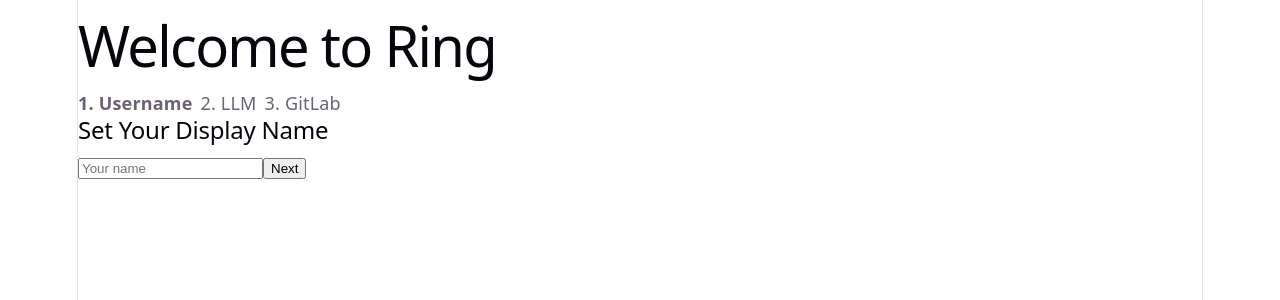
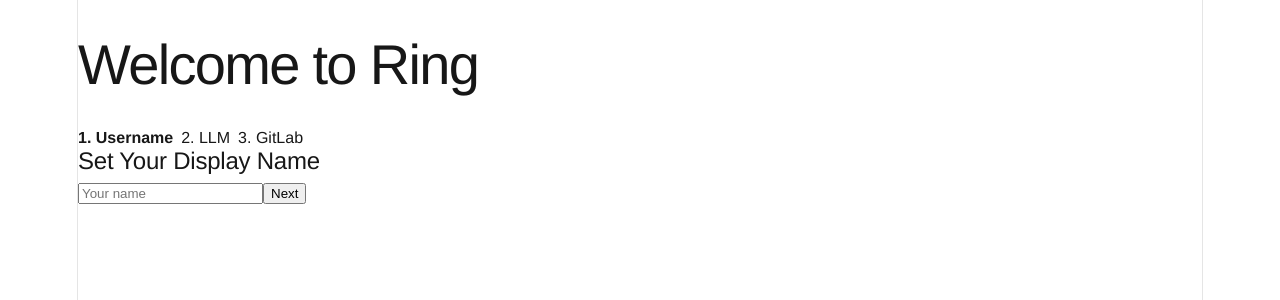
Before and after one commit to kailiangshang/Ring, a React (Vite) app in the folder ring-frontend/: page /setup in a window 1280 px wide. Shown: the top 300 px of the page. Built offline with nearby package versions, Linux system fonts and the light colour scheme; no server answers.

Commit message:
feat(ui): establish design token system

```diff
--- a/ring-frontend/src/App.css
+++ b/ring-frontend/src/App.css
@@ -3,33 +3,3 @@
   padding: 0;
   box-sizing: border-box;
 }
-
-body {
-  font-family: system-ui, sans-serif;
-  padding: 20px;
-}
-
-form > div {
-  margin-bottom: 12px;
-}
-
-label {
-  display: block;
-  margin-bottom: 4px;
-  font-weight: 600;
-}
-
-input, select, textarea {
-  width: 100%;
-  padding: 8px;
-  font-size: 14px;
-}
-
-button {
-  padding: 8px 16px;
-  cursor: pointer;
-}
-
-[role="alert"] {
-  color: red;
-}
--- a/ring-frontend/src/index.css
+++ b/ring-frontend/src/index.css
@@ -1,61 +1,58 @@
 :root {
-  --text: #6b6375;
-  --text-h: #08060d;
-  --bg: #fff;
-  --border: #e5e4e7;
-  --code-bg: #f4f3ec;
-  --accent: #aa3bff;
-  --accent-bg: rgba(170, 59, 255, 0.1);
-  --accent-border: rgba(170, 59, 255, 0.5);
-  --social-bg: rgba(244, 243, 236, 0.5);
-  --shadow:
-    rgba(0, 0, 0, 0.1) 0 10px 15px -3px, rgba(0, 0, 0, 0.05) 0 4px 6px -2px;
-
-  --sans: system-ui, 'Segoe UI', Roboto, sans-serif;
-  --heading: system-ui, 'Segoe UI', Roboto, sans-serif;
-  --mono: ui-monospace, Consolas, monospace;
-
-  font: 18px/145% var(--sans);
-  letter-spacing: 0.18px;
-  color-scheme: light dark;
-  color: var(--text);
-  background: var(--bg);
-  font-synthesis: none;
-  text-rendering: optimizeLegibility;
-  -webkit-font-smoothing: antialiased;
-  -moz-osx-font-smoothing: grayscale;
-
-  @media (max-width: 1024px) {
-    font-size: 16px;
-  }
-}
-
-@media (prefers-color-scheme: dark) {
-  :root {
-    --text: #9ca3af;
-    --text-h: #f3f4f6;
-    --bg: #16171d;
-    --border: #2e303a;
-    --code-bg: #1f2028;
-    --accent: #c084fc;
-    --accent-bg: rgba(192, 132, 252, 0.15);
-    --accent-border: rgba(192, 132, 252, 0.5);
-    --social-bg: rgba(47, 48, 58, 0.5);
-    --shadow:
-      rgba(0, 0, 0, 0.4) 0 10px 15px -3px, rgba(0, 0, 0, 0.25) 0 4px 6px -2px;
-  }
-
-  #social .button-icon {
-    filter: invert(1) brightness(2);
-  }
+  --color-bg-primary: #FFFFFF;
+  --color-bg-secondary: #FAFAFA;
+  --color-bg-tertiary: #F5F5F5;
+  --color-border: #E5E5E5;
+  --color-border-light: #F0F0F0;
+  --color-text-primary: #171717;
+  --color-text-secondary: #737373;
+  --color-text-tertiary: #A3A3A3;
+  --color-accent: #2563EB;
+  --color-accent-light: #EFF6FF;
+  --color-accent-hover: #1D4ED8;
+  --color-success: #16A34A;
+  --color-success-light: #F0FDF4;
+  --color-danger: #DC2626;
+  --color-danger-light: #FEF2F2;
+  --color-warning: #D97706;
+  --color-warning-light: #FFFBEB;
+  --space-1: 4px;
+  --space-2: 8px;
+  --space-3: 12px;
+  --space-4: 16px;
+  --space-5: 20px;
+  --space-6: 24px;
+  --space-8: 32px;
+  --space-12: 48px;
+  --radius-sm: 4px;
+  --radius-md: 6px;
+  --radius-lg: 8px;
+  --radius-xl: 12px;
+  --radius-full: 9999px;
+  --font-sans: 'Helvetica Neue', Helvetica, Arial, sans-serif;
+  --font-mono: 'SF Mono', 'Fira Code', 'JetBrains Mono', ui-monospace, monospace;
+  --font-size-xs: 11px;
+  --font-size-sm: 12px;
+  --font-size-base: 13px;
+  --font-size-md: 14px;
+  --font-size-lg: 16px;
+  --font-size-xl: 20px;
+  --font-size-2xl: 28px;
+  --font-size-3xl: 36px;
+  --line-height-tight: 1.25;
+  --line-height-normal: 1.5;
+  --line-height-relaxed: 1.6;
+  --shadow-sm: 0 1px 2px rgba(0, 0, 0, 0.05);
+  --shadow-md: 0 2px 8px rgba(0, 0, 0, 0.08);
+  --shadow-lg: 0 4px 16px rgba(0, 0, 0, 0.1);
 }
 
 #root {
   width: 1126px;
   max-width: 100%;
   margin: 0 auto;
-  border-inline: 1px solid var(--border);
-  min-height: 100svh;
+  border-inline: 1px solid var(--color-border);
+  min-height: 100vh;
   display: flex;
   flex-direction: column;
   box-sizing: border-box;
@@ -63,13 +60,17 @@
 
 body {
   margin: 0;
+  font-family: var(--font-sans);
+  color: var(--color-text-primary);
+  background: var(--color-bg-primary);
+  -webkit-font-smoothing: antialiased;
 }
 
 h1,
 h2 {
-  font-family: var(--heading);
+  font-family: var(--font-sans);
   font-weight: 500;
-  color: var(--text-h);
+  color: var(--color-text-primary);
 }
 
 h1 {
@@ -90,23 +91,20 @@
     font-size: 20px;
   }
 }
-p {
-  margin: 0;
-}
 
 code,
 .counter {
-  font-family: var(--mono);
+  font-family: var(--font-mono);
   display: inline-flex;
   border-radius: 4px;
-  color: var(--text-h);
+  color: var(--color-text-primary);
 }
 
 code {
   font-size: 15px;
   line-height: 135%;
   padding: 4px 8px;
-  background: var(--code-bg);
+  background: var(--color-bg-tertiary);
 }
 
 .spinner-container {
@@ -119,8 +117,8 @@
 .spinner {
   width: 32px;
   height: 32px;
-  border: 3px solid var(--border);
-  border-top-color: var(--accent);
+  border: 3px solid var(--color-border);
+  border-top-color: var(--color-accent);
   border-radius: 50%;
   animation: spin 0.8s linear infinite;
 }
@@ -142,13 +140,13 @@
 }
 
 .toast-item {
-  background: var(--code-bg);
-  color: var(--text-h);
-  border: 1px solid var(--accent-border);
-  border-radius: 8px;
+  background: var(--color-bg-tertiary);
+  color: var(--color-text-primary);
+  border: 1px solid var(--color-border);
+  border-radius: var(--radius-lg);
   padding: 12px 20px;
-  font-size: 14px;
-  box-shadow: var(--shadow);
+  font-size: var(--font-size-md);
+  box-shadow: var(--shadow-md);
   animation: toast-in 0.3s ease;
 }
 
@@ -161,104 +159,6 @@
     opacity: 1;
     transform: translateY(0);
   }
-}
-
-.navbar {
-  display: flex;
-  align-items: center;
-  padding: 0 24px;
-  height: 52px;
-  border-bottom: 1px solid var(--border);
-  background: var(--bg);
-  gap: 32px;
-}
-
-.navbar-brand {
-  font-family: var(--heading);
-  font-size: 20px;
-  font-weight: 600;
-  color: var(--accent);
-  text-decoration: none;
-  letter-spacing: -0.5px;
-}
-
-.navbar-links {
-  display: flex;
-  gap: 4px;
-}
-
-.nav-link {
-  padding: 6px 14px;
-  border-radius: 6px;
-  text-decoration: none;
-  font-size: 14px;
-  color: var(--text);
-  transition: background 0.15s, color 0.15s;
-}
-
-.nav-link:hover {
-  background: var(--accent-bg);
-  color: var(--text-h);
-}
-
-.nav-link.active {
-  background: var(--accent-bg);
-  color: var(--accent);
-  font-weight: 500;
-}
-
-.ring-navbar {
-  display: flex;
-  align-items: center;
-  padding: 0 24px;
-  height: 44px;
-  border-bottom: 1px solid var(--border);
-  background: var(--bg);
-  gap: 24px;
-}
-
-.ring-back {
-  font-size: 13px;
-  color: var(--text);
-  text-decoration: none;
-  white-space: nowrap;
-}
-
-.ring-back:hover {
-  color: var(--accent);
-}
-
-.ring-tabs {
-  display: flex;
-  gap: 2px;
-}
-
-.ring-tab {
-  padding: 6px 12px;
-  border-radius: 4px;
-  text-decoration: none;
-  font-size: 13px;
-  color: var(--text);
-  transition: background 0.15s, color 0.15s;
-}
-
-.ring-tab:hover {
-  background: var(--accent-bg);
-  color: var(--text-h);
-}
-
-.ring-tab.active {
-  background: var(--accent-bg);
-  color: var(--accent);
-  font-weight: 500;
-}
-
-.main-content {
-  flex: 1;
-  display: flex;
-  flex-direction: column;
-  text-align: left;
-  padding: 20px 24px;
 }
 
 .chat-bubble-assistant p {
@@ -294,7 +194,7 @@
 .chat-bubble-assistant pre {
   background: #1e1e2e;
   color: #cdd6f4;
-  border-radius: 8px;
+  border-radius: var(--radius-lg);
   padding: 10px 12px;
   overflow-x: auto;
   margin: 8px 0;
@@ -322,25 +222,25 @@
 
 .chat-bubble-assistant th,
 .chat-bubble-assistant td {
-  border: 1px solid #d0d0d0;
+  border: 1px solid var(--color-border);
   padding: 6px 10px;
   text-align: left;
 }
 
 .chat-bubble-assistant th {
-  background: rgba(0, 0, 0, 0.04);
+  background: var(--color-bg-tertiary);
   font-weight: 600;
 }
 
 .chat-bubble-assistant blockquote {
-  border-left: 3px solid #aa3bff;
+  border-left: 3px solid var(--color-accent);
   margin: 8px 0;
   padding: 4px 12px;
-  color: #666;
+  color: var(--color-text-secondary);
 }
 
 .chat-bubble-assistant hr {
   border: none;
-  border-top: 1px solid #ddd;
+  border-top: 1px solid var(--color-border);
   margin: 8px 0;
 }
```
